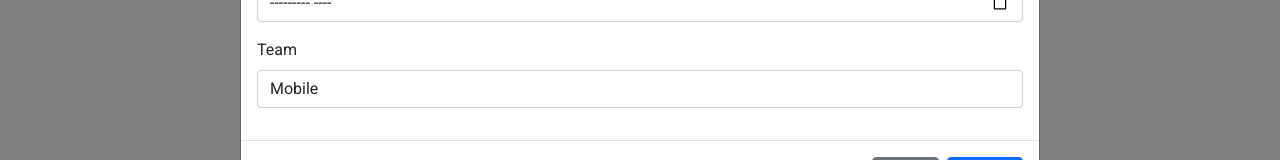
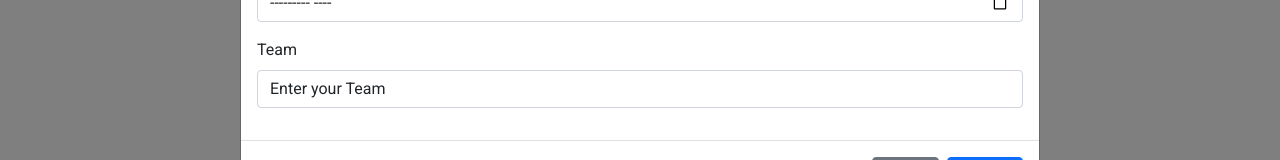
Before and after one commit to orosamatheus/nutcache-challenge-MatheusRosa, a React (Create React App) app: page / in a window 1280 px wide. Both pictures are taken after a click on the button "Register employee". Shown: the part 592-752 px from the top of the page. Built offline with nearby package versions, Linux system fonts and the light colour scheme; no server answers.

Commit message:
fix: enter your team option

```diff
--- a/src/components/RegisterEmployee/index.tsx
+++ b/src/components/RegisterEmployee/index.tsx
@@ -63,6 +63,7 @@ export default function RegisterEmployee(props: any) {
                     <Form.Group className="mb-3" controlId="formBasicSelect">
                         <Form.Label>Team</Form.Label>
                         <Form.Control onChange={(e) => setTeam(e.target.value)} as="select">
+                            <option>Enter your Team</option>
                             <option>Mobile</option>
                             <option>Frontend</option>
                             <option>Backend</option>
```
